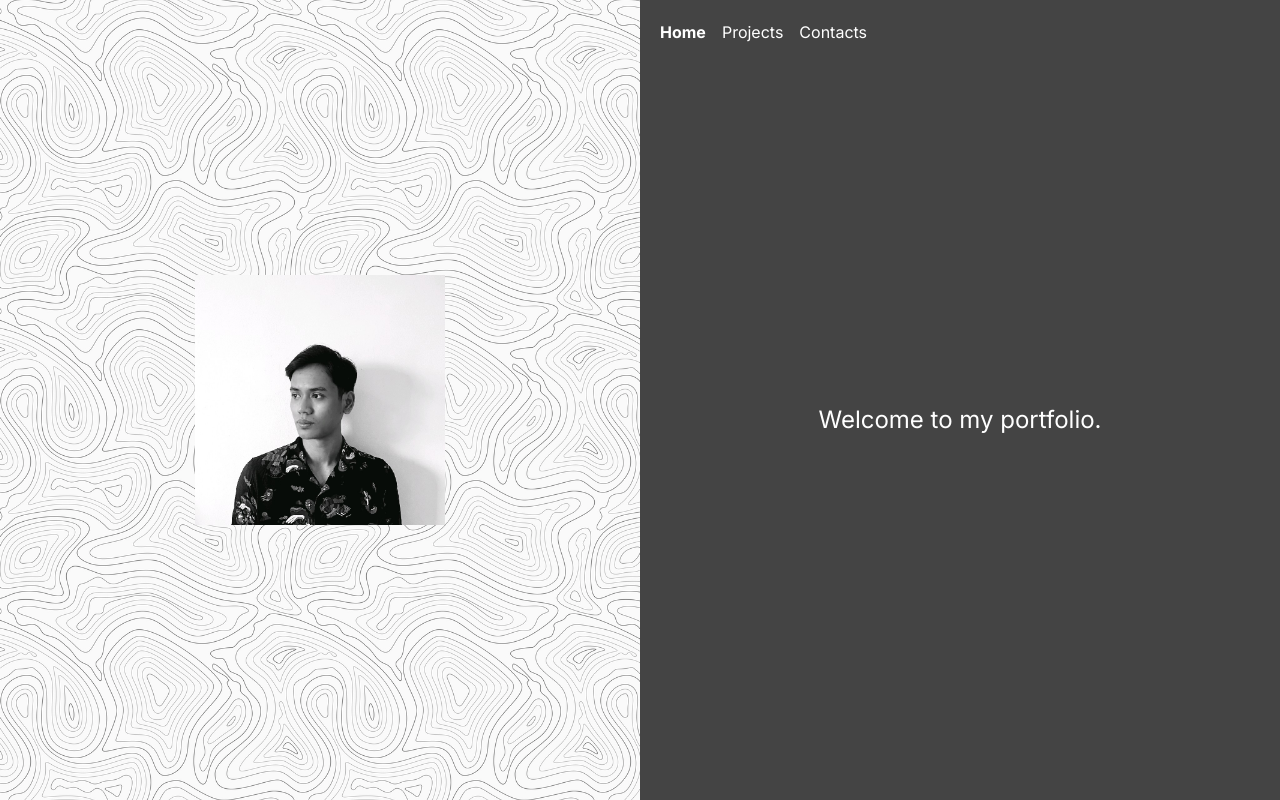
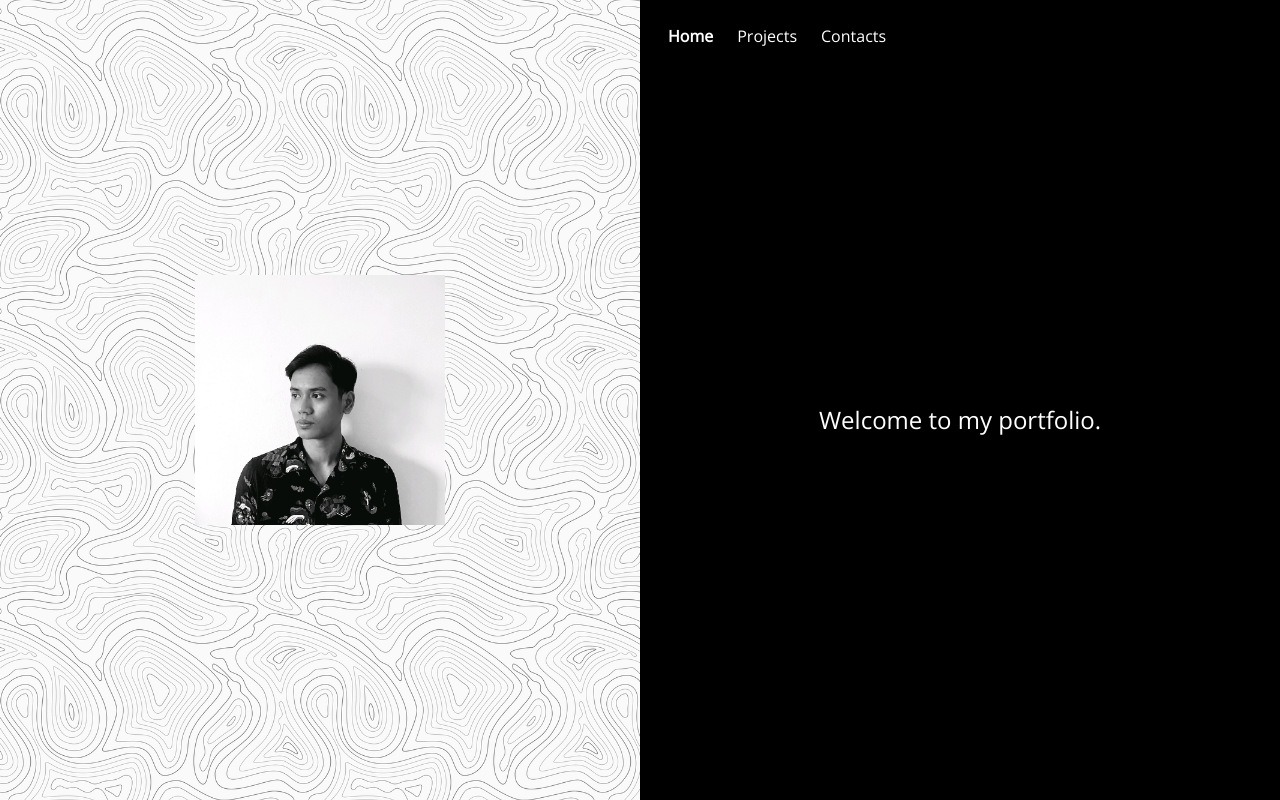
Before and after one commit to special-snowflake/fauzan.porto, a Next.js app: page / in a window 1280 px wide. Built offline with nearby package versions, Linux system fonts and the light colour scheme.

Commit message:
change color, names, and add footer

```diff
--- a/public/assets/data.json
+++ b/public/assets/data.json
@@ -23,12 +23,12 @@
         },
         {
             "id": 2,
-            "projectName": "Juragan Beku",
+            "projectName": "JuraganBeku",
             "imagePath": "/assets/images/projects/juraganbeku.png",
-            "desc": "Juraganbeku is an application for B2B that helps small and medium enterprises facilitate the supply of goods.",
+            "desc": "JuraganBeku is an application for B2B that helps small and medium enterprises facilitate the supply of goods.",
             "link": {
                 "url": "https://juraganbeku.tokopandai.id/",
-                "label": "Juragan Beku"
+                "label": "JuraganBeku"
             },
             "tag": [
                 "express",
--- a/src/app/layout.js
+++ b/src/app/layout.js
@@ -1,17 +1,17 @@
-import { Inter } from 'next/font/google'
-import './globals.css'
+import { Open_Sans } from 'next/font/google';
+import './globals.css';
 
-const inter = Inter({ subsets: ['latin'] })
+const inter = Open_Sans({ subsets: ['latin'], weight: '400' });
 
 export const metadata = {
   title: 'Ahmad Fauzan - Portfolio',
-  description: 'Personal Portofolio',
-}
+  description: 'Personal Portofolio'
+};
 
 export default function RootLayout({ children }) {
   return (
     <html lang="en">
       <body className={inter.className}>{children}</body>
     </html>
-  )
+  );
 }
--- a/src/app/page.js
+++ b/src/app/page.js
@@ -1,6 +1,6 @@
 import Image from 'next/image';
 import React from 'react';
-import Header from '@/components/CustomHeader';
+import Header from '@/components/Header';
 import { mapper } from '@/helpers/mapper';
 const data = mapper('dashboard');
 
@@ -25,7 +25,7 @@ const Home = () => {
             />
           </div>
         </div>
-        <div className="flex-1 bg-[#444444] text-white flex items-center justify-center pt-10">
+        <div className="flex-1 bg-black text-white flex items-center justify-center pt-10">
           <p className="text-2xl">{data.desc}</p>
         </div>
       </div>
--- /dev/null
+++ b/src/components/Footer.js
@@ -0,0 +1,13 @@
+import '../app/globals.css';
+
+const Footer = () => {
+  return (
+    <footer className="w-100 flex justify-center py-5 text-gray-100 text-xs">
+      <a target="_blank" href="https://github.com/special-snowflake/fauzan.porto" rel="noopener noreferrer">
+        <p>Created by Ahmad Fauzan</p>
+      </a>
+    </footer>
+  );
+};
+
+export default Footer;
--- a/src/components/CustomHeader.js
+++ b/src/components/Header.js
@@ -9,7 +9,7 @@ const CustomHeader = () => {
     <header className="h-10 w-2/4 fixed top-0 right-0 p-5">
       <div className="flex-1 text-white flex items-center justify-start w-100">
         <nav className="">
-          <ul className="flex space-x-4">
+          <ul className="flex space-x-2">
             <li>
               <CustomLink href="/" desc="Home" />
             </li>
@@ -30,7 +30,9 @@ const CustomLink = ({ href, desc }) => {
   const pathName = usePathname();
   const wrapperStyle = pathName === href ? 'font-bold	' : '';
   return (
-    <div className={wrapperStyle}>
+    <div
+      className={`${wrapperStyle} py-1 px-2 bg-transparent cursor-pointer duration-200 hover:bg-[#a1a1a1] rounded`}
+    >
       <Link href={href}> {desc} </Link>
     </div>
   );
--- a/src/components/ProjectCard.js
+++ b/src/components/ProjectCard.js
@@ -8,18 +8,19 @@ const ProjectCard = ({ project, isOdd }) => {
 
   return (
     <div
-      className={`flex items-center justify-center bg-gray-950 text-white p-4 my-3 ${
+      className={`flex items-center justify-center bg-[#0a0a0a] text-white p-5 my-3 ${
         imagePosition === 'left' ? 'flex-row' : 'flex-row-reverse'
-      }`}
+      } rounded`}
     >
-      {project.imagePath && (
       <Image
         src={project.imagePath}
         height={100}
         width={100}
         alt="personal-photo"
+        onError={(e) => {
+          e.target.src = '/assets/images/not-found.webp';
+        }}
       />
-      )}
       <div className="w-1/2 md:w-2/3 max-w-lg mx-4">
         <h2 className="text-2xl font-bold">{project.projectName}</h2>
         <p className="my-2">{project.desc}</p>
@@ -35,7 +36,7 @@ const ProjectCard = ({ project, isOdd }) => {
           {project.tag.map((tag) => (
             <span
               key={tag}
-              className="mr-2 bg-gray-800 text-white py-1 px-2 rounded"
+              className="mr-2 bg-gray-800 text-white py-1 px-3 rounded"
             >
               {tag}
             </span>
--- a/src/pages/contacts.js
+++ b/src/pages/contacts.js
@@ -1,11 +1,15 @@
 import React from 'react';
 import '../app/globals.css';
+import Header from '@/components/Header';
 
 const ContactPage = () => {
   return (
-    <div className="min-h-screen flex bg-[#444444] text-white items-center justify-center">
-      <h1 className="text-white">This Page is Under Maintenance.</h1>
-    </div>
+    <>
+      <Header />
+      <div className="min-h-screen flex bg-black text-white items-center justify-center">
+        <h1 className="text-white">This Page is Under Maintenance.</h1>
+      </div>
+    </>
   );
 };
 
--- a/src/pages/projects.js
+++ b/src/pages/projects.js
@@ -1,6 +1,7 @@
 import React from 'react';
 import ProjectCard from '@/components/ProjectCard';
-import Header from '@/components/CustomHeader';
+import Header from '@/components/Header';
+import Footer from '@/components/Footer';
 import { mapper } from '@/helpers/mapper';
 import '../app/globals.css';
 const projects = mapper('projects');
@@ -9,10 +10,12 @@ const ProjectsPage = () => {
   return (
     <div>
       <Header />
-      <div className="bg-[#444444] flex justify-center pt-10 h-auto">
+      <div className="bg-black flex justify-center pt-10 h-auto pb-10">
         <div className="w-1/2">
           <div className="text-center h-40 p-16">
-            <h1 className="justify-center align-center text-xl font-bold">Projects</h1>
+            <h1 className="justify-center align-center text-xl font-bold">
+              Projects
+            </h1>
             <div>Description</div>
           </div>
           {projects.map((project, index) => (
@@ -24,6 +27,7 @@ const ProjectsPage = () => {
           ))}
         </div>
       </div>
+      <Footer />
     </div>
   );
 };
```
Also changed, not shown: public/assets/images/not-found.webp (added). Lines whose indentation alone changed are shown as unchanged.
